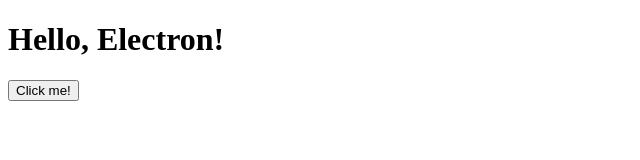
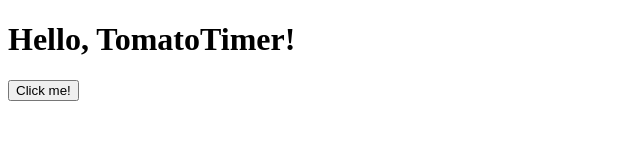
Before and after one commit to Remence/TomatoTimer, an Electron app: page index.html in a window 800 px wide. Shown: the whole page, without its empty margins (0-640 px from the left). Drawn offline with Linux system fonts and the light colour scheme.

Commit message:
Changed text

```diff
--- a/index.html
+++ b/index.html
@@ -6,7 +6,7 @@
     <title>Electron Test App</title>
 </head>
 <body>
-    <h1>Hello, Electron!</h1>
+    <h1>Hello, TomatoTimer!</h1>
     <button id="testButton">Click me!</button>
     <script src="renderer.js"></script>
 </body>
```
